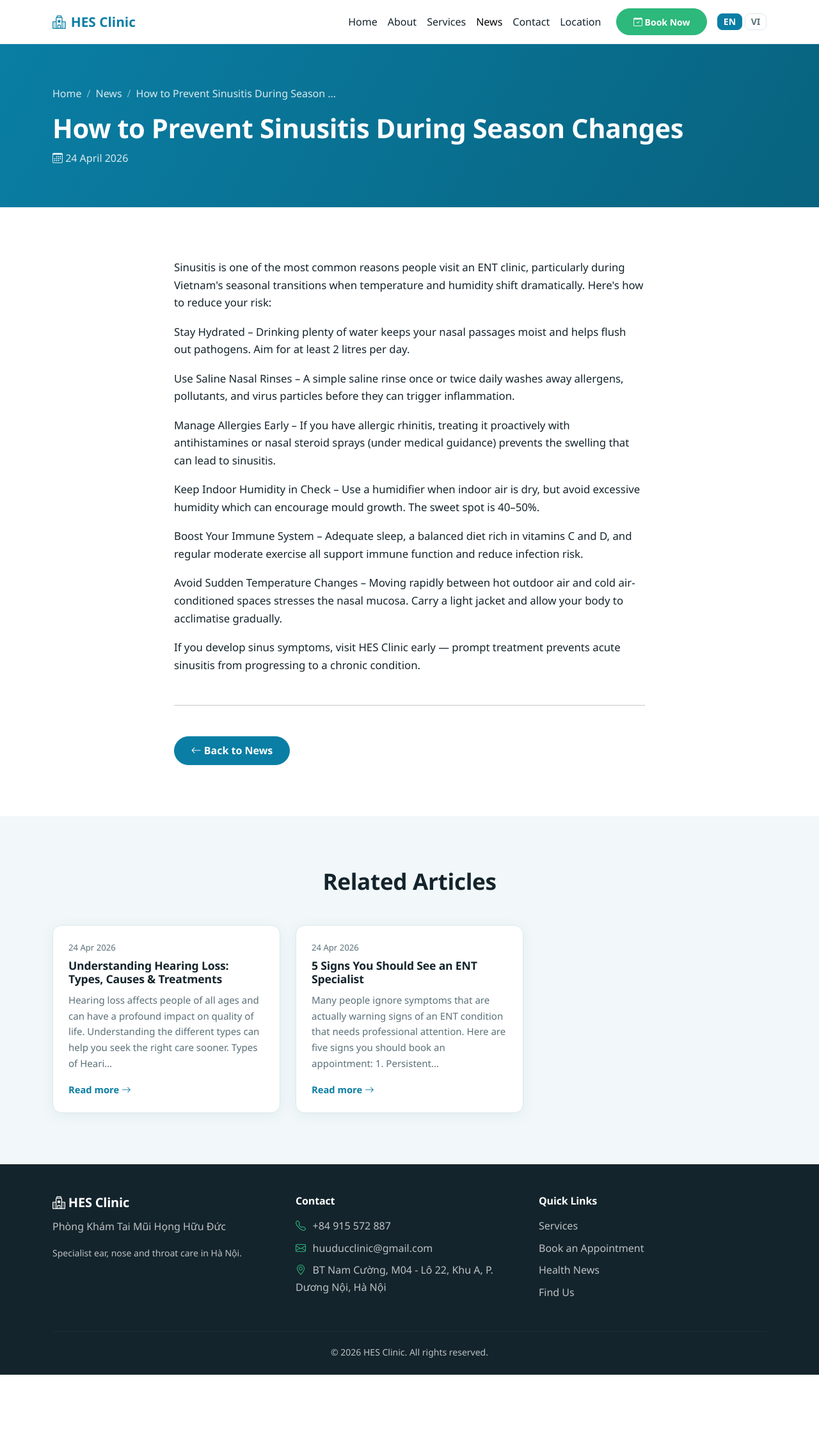
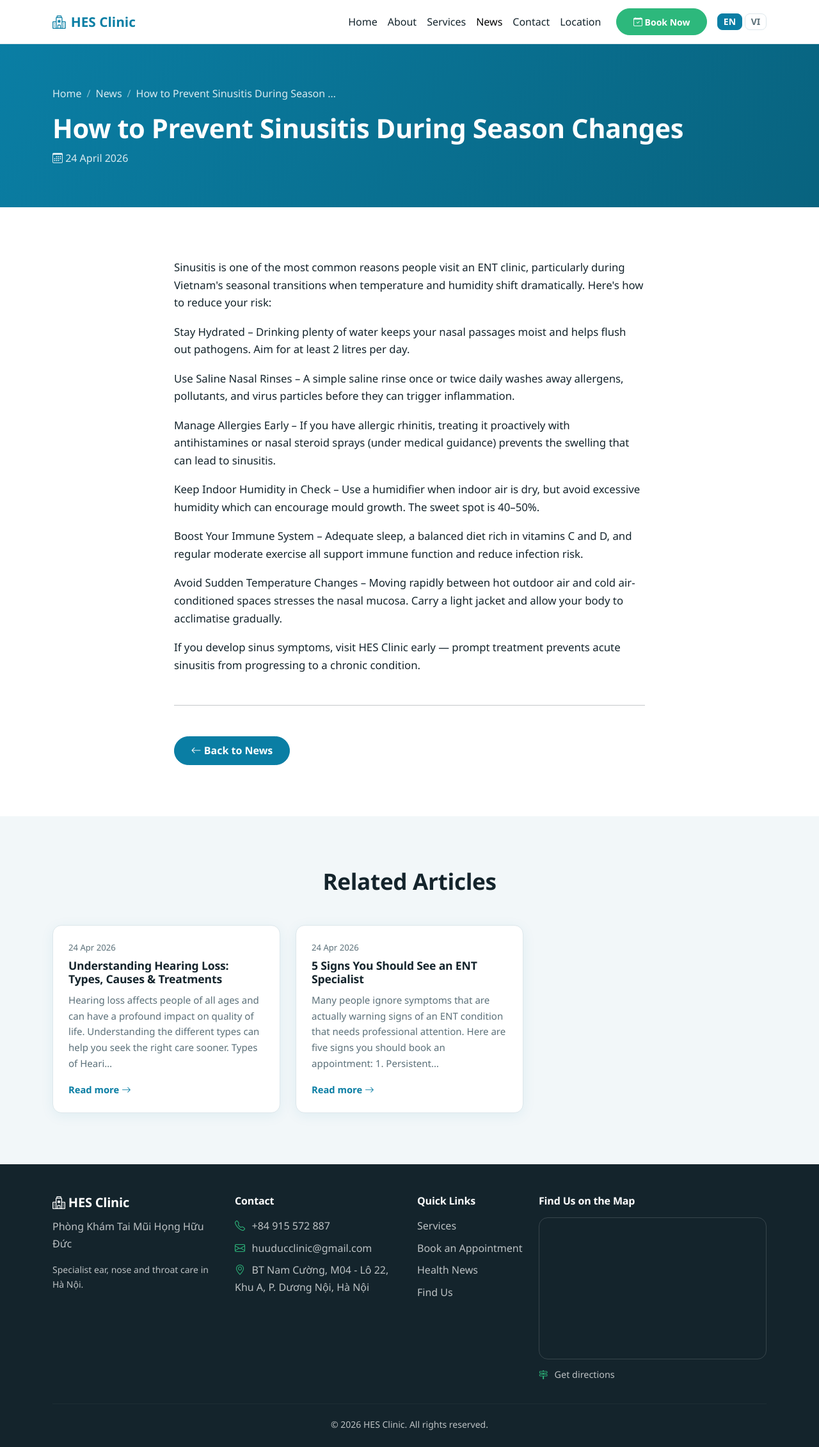
Before and after one commit to iambmd/HD_Clinic, a Django app: page /news/prevent-sinusitis-during-season-changes/ in a window 1280 px wide. Shown: the whole page at 64% size. Before the commit the page ends 2149 px from the top, so only its background shows below. Run offline with Django 4.2, Linux system fonts and the light colour scheme; data comes from the database, SQL or seed files in the repository; a map, chart or similar area stays blank; grey boxes are pictures that could not be loaded.

Commit message:
add locatiion

```diff
--- a/static/css/main.css
+++ b/static/css/main.css
@@ -330,6 +330,21 @@ a:hover { color: var(--clinic-primary-dark); }
 .footer-list a:hover { color: var(--clinic-accent); }
 .footer-list i { color: var(--clinic-accent); margin-right: 0.4rem; }
 .site-footer hr { border-color: rgba(255, 255, 255, 0.15); margin: 2rem 0 1.25rem; }
+.footer-map {
+  border-radius: var(--clinic-radius);
+  overflow: hidden;
+  line-height: 0;
+  border: 1px solid rgba(255, 255, 255, 0.15);
+}
+.footer-map iframe { display: block; }
+.footer-map-link {
+  display: inline-block;
+  margin-top: 0.75rem;
+  color: rgba(255, 255, 255, 0.72);
+  font-size: 0.9rem;
+}
+.footer-map-link:hover { color: var(--clinic-accent); }
+.footer-map-link i { color: var(--clinic-accent); margin-right: 0.4rem; }
 
 /* ── Floating call button ────────────────────────────── */
 .call-fab {
--- a/templates/base.html
+++ b/templates/base.html
@@ -70,7 +70,7 @@
 <footer class="site-footer">
   <div class="container">
     <div class="row g-4">
-      <div class="col-lg-4">
+      <div class="col-lg-3 col-md-6">
         <h5 class="footer-brand"><i class="bi bi-hospital"></i> {% trans "HES Clinic" %}</h5>
         <p class="text-muted-light">{{ clinic.name_vi }}</p>
         <p class="text-muted-light small">
@@ -78,7 +78,7 @@
         </p>
       </div>
 
-      <div class="col-lg-4">
+      <div class="col-lg-3 col-md-6">
         <h6>{% trans "Contact" %}</h6>
         <ul class="list-unstyled footer-list">
           <li><i class="bi bi-telephone"></i> <a href="tel:{{ clinic.phone|cut:' ' }}">{{ clinic.phone }}</a></li>
@@ -87,7 +87,7 @@
         </ul>
       </div>
 
-      <div class="col-lg-4">
+      <div class="col-lg-2 col-md-6">
         <h6>{% trans "Quick Links" %}</h6>
         <ul class="list-unstyled footer-list">
           <li><a href="{% url 'clinic:services' %}">{% trans "Services" %}</a></li>
@@ -95,6 +95,22 @@
           <li><a href="{% url 'clinic:news' %}">{% trans "Health News" %}</a></li>
           <li><a href="{% url 'clinic:location' %}">{% trans "Find Us" %}</a></li>
         </ul>
+      </div>
+
+      <div class="col-lg-4 col-md-6">
+        <h6>{% trans "Find Us on the Map" %}</h6>
+        <div class="footer-map">
+          <iframe
+            src="https://www.google.com/maps?q=Ph%C3%B2ng+kh%C3%A1m+tai+m%C5%A9i+h%E1%BB%8Dng+H%E1%BB%AFu+%C4%90%E1%BB%A9c+-+Hes+Clinic&amp;ll=20.9781955,105.7593337&amp;z=17&amp;hl={{ LANGUAGE_CODE|default:'vi' }}&amp;output=embed"
+            width="100%" height="220" style="border:0;" allowfullscreen="" loading="lazy"
+            referrerpolicy="no-referrer-when-downgrade"
+            title="{% trans 'Clinic location map' %}"></iframe>
+        </div>
+        <a class="footer-map-link"
+           href="https://www.google.com/maps/place/Ph%C3%B2ng+kh%C3%A1m+tai+m%C5%A9i+h%E1%BB%8Dng+H%E1%BB%AFu+%C4%90%E1%BB%A9c+-+Hes+Clinic/@20.9782005,105.7567588,17z/data=!4m6!3m5!1s0x3135ad0017f10069:0x2a3e633d30d0e77b!8m2!3d20.9781955!4d105.7593337!16s%2Fg%2F11z2jf9281"
+           target="_blank" rel="noopener">
+          <i class="bi bi-signpost-2"></i> {% trans "Get directions" %}
+        </a>
       </div>
     </div>
 
```
Also changed, not shown: locale/en/LC_MESSAGES/django.po, locale/vi/LC_MESSAGES/django.po.
